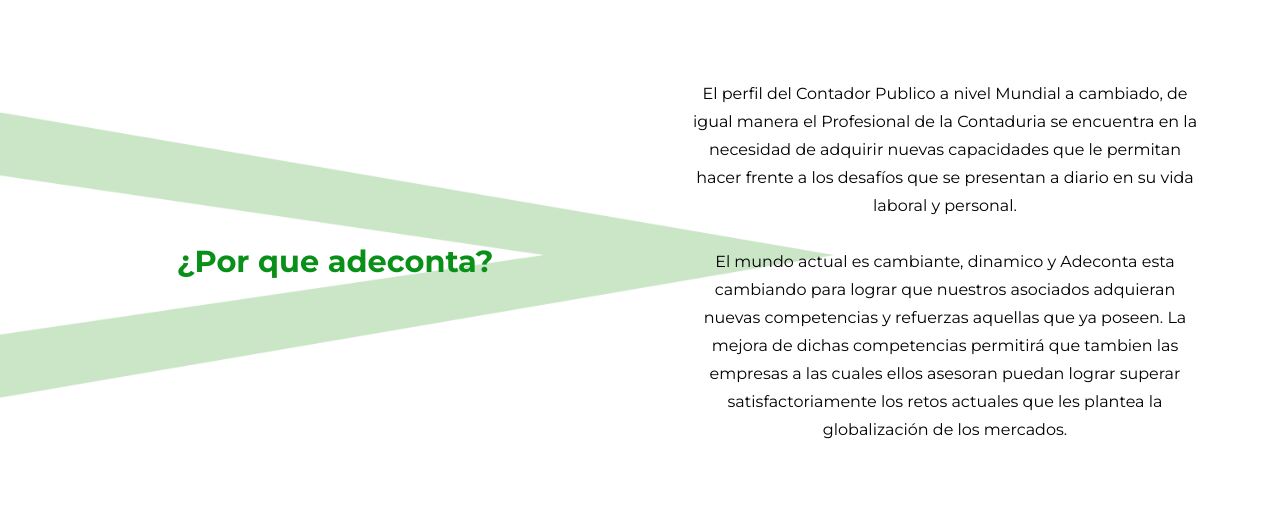
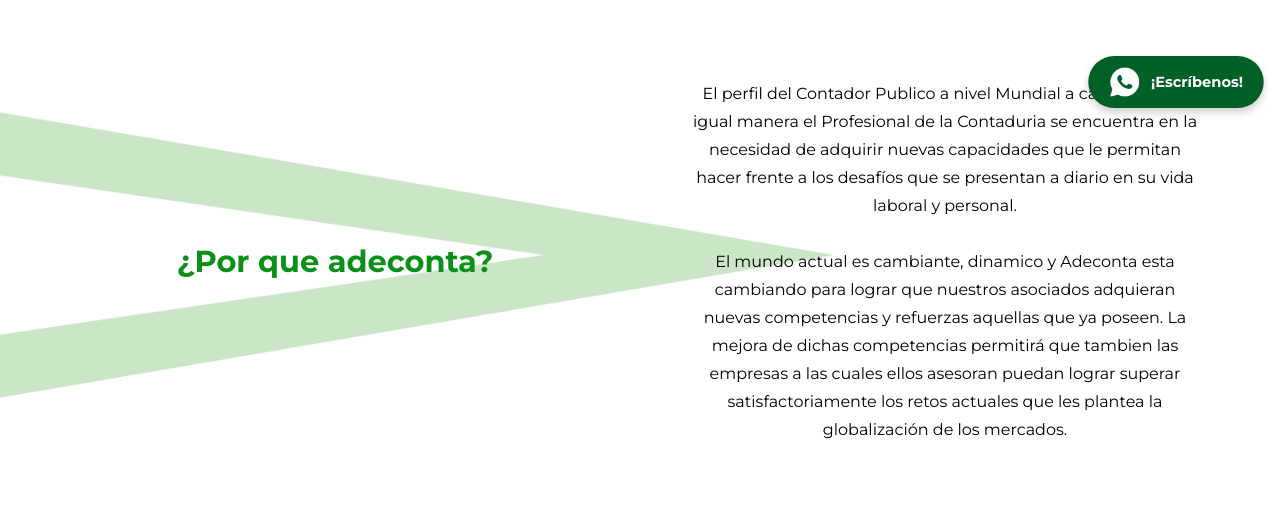
Before and after one commit to SamuBoc/ADECONTA_PAGE, a PHP site: page / in a window 1280 px wide. Shown: the part 673-1182 px from the top of the page. Run offline with PHP 8.4, Linux system fonts and the light colour scheme.

Commit message:
style: icon whatsapp

```diff
--- a/css/style-index.css
+++ b/css/style-index.css
@@ -593,3 +593,58 @@ body, div, ul, nav, header, footer, a, li, label{
 }
 
 /* -- END FOOTER MEDIA QUERIES --- */
+
+/* Estilos del botón de WhatsApp */
+.whatsapp-button {
+    position: fixed;
+    bottom: 20px;
+    right: 20px;
+    display: flex;
+    align-items: center;
+    justify-content: center;
+    background-color: #007a33; /* Verde oscuro */
+    color: white;
+    border-radius: 30px; /* Hacer el botón redondeado */
+    padding: 10px 20px; /* Espaciado interno */
+    box-shadow: 0 4px 8px rgba(0, 0, 0, 0.2);
+    text-align: center;
+    text-decoration: none; /* Quitar subrayado */
+    font-weight: bold; /* Texto en negrita */
+    font-size: 14px; /* Tamaño del texto */
+    transition: background-color 0.3s ease;
+    animation: breathe 2s infinite; /* Animación de respiración */
+    z-index: 1000; /* Asegura que el botón esté encima de otros elementos */
+}
+
+/* Estilo para el icono de WhatsApp */
+.whatsapp-button img {
+    width: 30px;
+    height: 30px;
+    margin-right: 10px; /* Espacio entre el icono y el texto */
+}
+
+/* Estilo del texto del botón */
+.whatsapp-button span {
+    display: inline-block;
+}
+
+/* Animación de respiración */
+@keyframes breathe {
+    0% {
+        transform: scale(1);
+        background-color: #007a33; /* Verde oscuro */
+    }
+    50% {
+        transform: scale(1.05); /* Aumento de tamaño */
+        background-color: #005d26; /* Verde más oscuro */
+    }
+    100% {
+        transform: scale(1);
+        background-color: #007a33; /* Verde oscuro */
+    }
+}
+
+/* Efecto de hover */
+.whatsapp-button:hover {
+    background-color: #005d26; /* Verde más oscuro para el hover */
+}
--- a/index.html
+++ b/index.html
@@ -118,7 +118,6 @@
                 <div class="main__wrapper__contact-inputs">
                     <input type="text" placeholder="Nombre">
                     <input type="text" placeholder="Correo">
-                    <input type="text" placeholder="Tipo de asesor">
                     <textarea placeholder="Mensaje" id=""></textarea>
                     <button>Enviar</button>
                 </div>
@@ -167,6 +166,10 @@
                 <div class="main__wrapper__footer-copyright">
                     <p>© 2024 Adeconta</p>
                 </div>
+                <a href="https://dm.wa.link/pw38ky" class="whatsapp-button" target="_blank" aria-label="Contact us on WhatsApp">
+                    <img src="/img/icon/icons8-whatsapp-50.png" alt="WhatsApp">
+                    <span>¡Escríbenos!</span>
+                </a>
             </footer>
 
 
```
